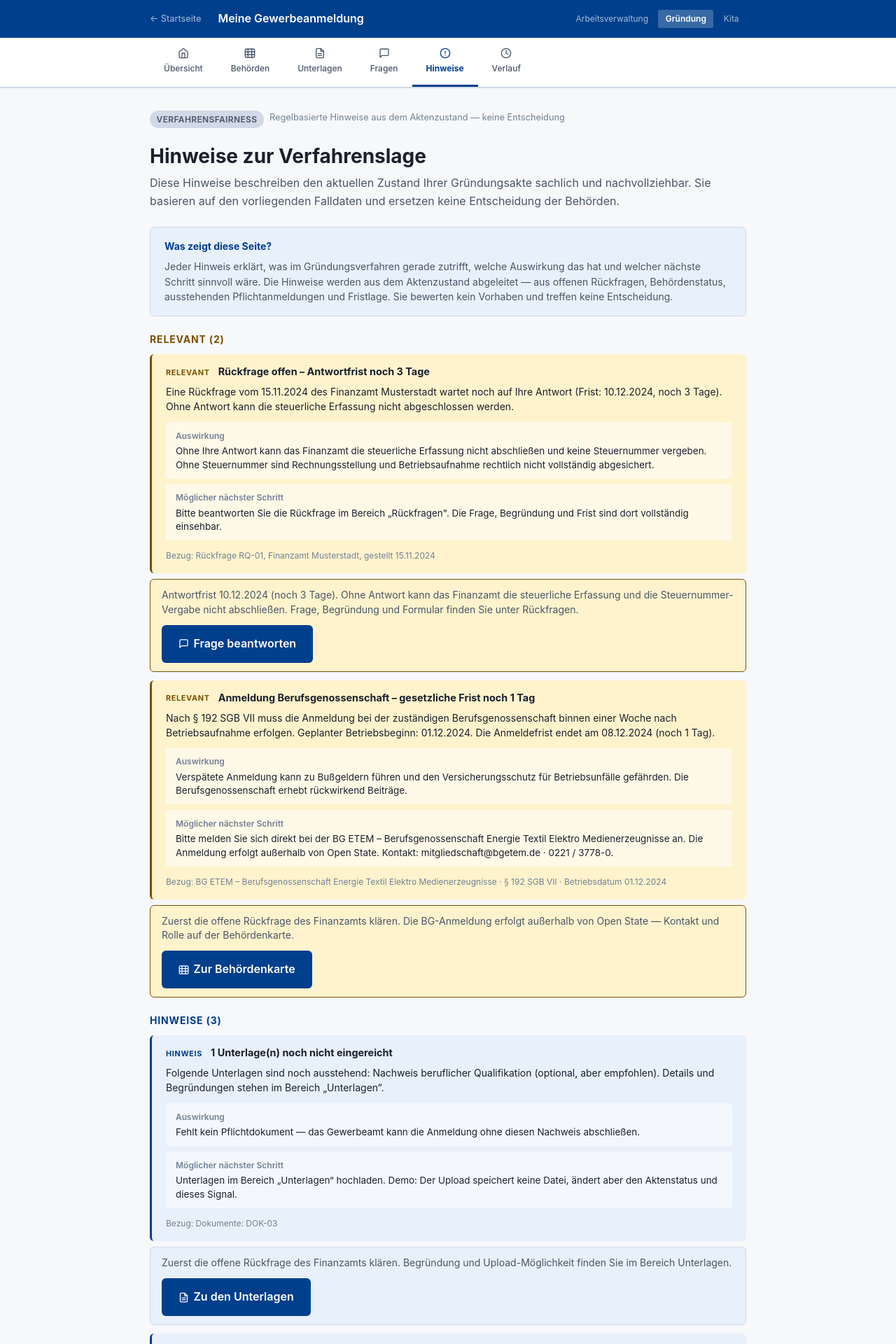
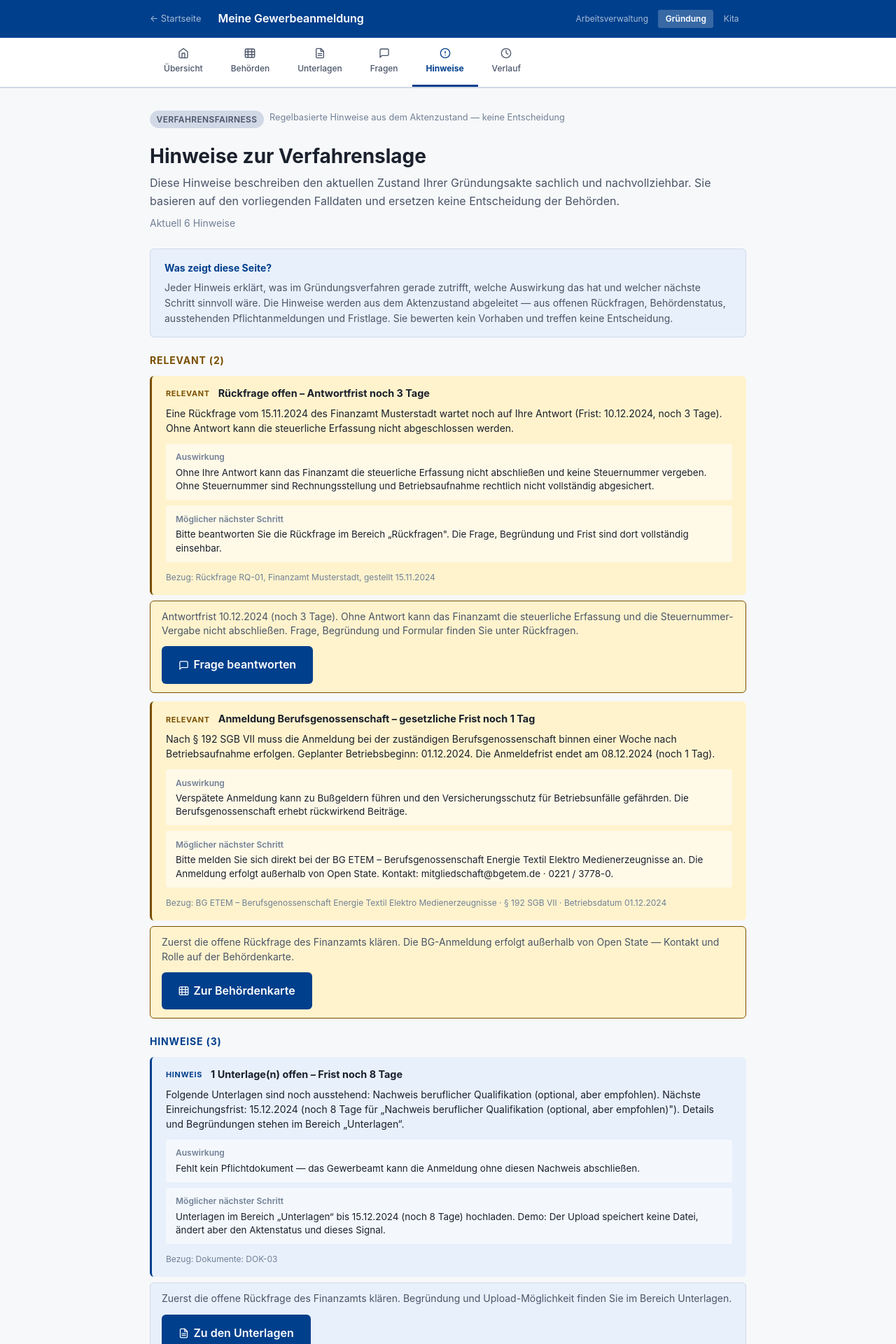
Before and after one commit to d0npedro/open-state, a Next.js app in the folder demo/: page /gruendung/hinweise in a window 1280 px wide. Shown: the top 1920 px of the page at 70% size. Built offline with nearby package versions, Linux system fonts and the light colour scheme.

Commit message:
feat(ug): Hinweise UNTERLAGE live nach Session-Upload inkl. Frist (US-UG-003)
Parität zu AV Q-167: berechnete Dokumenten-Frist im Fairness-Signal,
eigene Hinweise-Karte, Reaktions-Banner bei Upload, Dokumente-Testids.

```diff
--- a/demo/app/gruendung/hinweise/page.tsx
+++ b/demo/app/gruendung/hinweise/page.tsx
@@ -175,20 +175,188 @@ function FairnessSignalCta({
   );
 }
 
+/**
+ * UNTERLAGE: eigene Karte mit stabilen Frist-/Live-Testids (US-UG-003 / AV Q-167-Parität).
+ * FairnessPanel allein liefert keine festen testids für Titel/Erklärung.
+ */
+function UnterlagenSignalKarte({ signal }: { signal: FairnessSignal }) {
+  return (
+    <div
+      data-testid="hinweise-signal-unterlagen"
+      style={{
+        borderLeft: '3px solid var(--color-primary)',
+        background: 'var(--color-primary-light)',
+        borderRadius: 'var(--radius)',
+        padding: '1rem 1.25rem',
+      }}
+    >
+      <div
+        style={{
+          display: 'flex',
+          alignItems: 'flex-start',
+          gap: '0.75rem',
+          marginBottom: '0.5rem',
+          flexWrap: 'wrap',
+        }}
+      >
+        <span
+          style={{
+            fontSize: '0.68rem',
+            fontWeight: 700,
+            textTransform: 'uppercase',
+            letterSpacing: '0.06em',
+            color: 'var(--color-primary)',
+            paddingTop: '0.1rem',
+            whiteSpace: 'nowrap',
+          }}
+        >
+          Hinweis
+        </span>
+        <strong
+          style={{ fontSize: '0.9rem', color: 'var(--color-text)', lineHeight: 1.3 }}
+          data-testid="hinweise-signal-unterlagen-titel"
+        >
+          {signal.titel}
+        </strong>
+      </div>
+      <p
+        style={{
+          fontSize: '0.875rem',
+          color: 'var(--color-text)',
+          marginBottom: '0.75rem',
+          lineHeight: 1.5,
+        }}
+        data-testid="hinweise-signal-unterlagen-erklaerung"
+      >
+        {signal.erklaerung}
+      </p>
+      <div style={{ display: 'flex', flexDirection: 'column', gap: '0.5rem' }}>
+        <div
+          style={{
+            background: 'rgba(255,255,255,0.55)',
+            borderRadius: '4px',
+            padding: '0.6rem 0.875rem',
+          }}
+        >
+          <span
+            style={{
+              fontSize: '0.75rem',
+              fontWeight: 600,
+              color: 'var(--color-text-muted)',
+              display: 'block',
+              marginBottom: '0.2rem',
+            }}
+          >
+            Auswirkung
+          </span>
+          <p style={{ fontSize: '0.84rem', color: 'var(--color-text)', margin: 0, lineHeight: 1.45 }}>
+            {signal.auswirkung}
+          </p>
+        </div>
+        <div
+          style={{
+            background: 'rgba(255,255,255,0.55)',
+            borderRadius: '4px',
+            padding: '0.6rem 0.875rem',
+          }}
+        >
+          <span
+            style={{
+              fontSize: '0.75rem',
+              fontWeight: 600,
+              color: 'var(--color-text-muted)',
+              display: 'block',
+              marginBottom: '0.2rem',
+            }}
+          >
+            Möglicher nächster Schritt
+          </span>
+          <p style={{ fontSize: '0.84rem', color: 'var(--color-text)', margin: 0, lineHeight: 1.45 }}>
+            {signal.naechsterSchritt}
+          </p>
+        </div>
+        <p style={{ fontSize: '0.75rem', color: 'var(--color-text-muted)', marginTop: '0.25rem' }}>
+          Bezug: {signal.bezug}
+        </p>
+      </div>
+    </div>
+  );
+}
+
+function SignalBlock({
+  signal,
+  akte,
+}: {
+  signal: FairnessSignal;
+  akte: GruendungsAkte;
+}) {
+  const isUnterlagen = signal.typ === 'UG_UNTERLAGE_FEHLT' || signal.id === 'UG-UNTERLAGEN-FEHLEND';
+  const sectionPrefix =
+    signal.prioritaet === 'RELEVANT'
+      ? 'relevant'
+      : signal.prioritaet === 'INFO'
+        ? 'info'
+        : 'hinweis';
+
+  return (
+    <div
+      key={signal.id}
+      data-testid={`hinweise-${sectionPrefix}-${signal.id}`}
+      data-signal-typ={signal.typ}
+      data-signal-id={signal.id}
+    >
+      {isUnterlagen ? (
+        <UnterlagenSignalKarte signal={signal} />
+      ) : (
+        <FairnessPanel signale={[signal]} />
+      )}
+      <FairnessSignalCta signal={signal} akte={akte} />
+    </div>
+  );
+}
+
 export default function GruendungHinweisePage() {
-  const { akte } = useGruendungState();
+  const { akte, sessionUploadedIds } = useGruendungState();
   const signale = berechneFairnessSignaleGruendung(akte);
 
   const relevant = signale.filter(s => s.prioritaet === 'RELEVANT');
-  const hinweis  = signale.filter(s => s.prioritaet === 'HINWEIS');
-  const info     = signale.filter(s => s.prioritaet === 'INFO');
+  const hinweis = signale.filter(s => s.prioritaet === 'HINWEIS');
+  const info = signale.filter(s => s.prioritaet === 'INFO');
 
   const geloestCount = INITIAL_SIGNALE.length - signale.length;
-  const hatReaktion  = geloestCount > 0;
+  const hatReaktion = geloestCount > 0;
+
+  const unterlagenSignal = signale.find(
+    s => s.typ === 'UG_UNTERLAGE_FEHLT' || s.id === 'UG-UNTERLAGEN-FEHLEND'
+  );
+  const initialUnterlagen = INITIAL_SIGNALE.find(
+    s => s.typ === 'UG_UNTERLAGE_FEHLT' || s.id === 'UG-UNTERLAGEN-FEHLEND'
+  );
+  const unterlagenEntfallen = Boolean(initialUnterlagen) && !unterlagenSignal;
+  const hatUploadInSession = sessionUploadedIds.length > 0;
+
+  // Banner-Text: Rückfrage und/oder Upload (nicht nur RQ)
+  let aktionsText = 'Ihre Aktion';
+  if (hatUploadInSession && unterlagenEntfallen) {
+    aktionsText = 'Ihre Aktion (Unterlagen eingereicht)';
+  } else if (hatUploadInSession) {
+    aktionsText =
+      'Ihre Aktion (Unterlagen teilweise eingereicht oder Rückfrage beantwortet)';
+  } else {
+    aktionsText = 'Ihre Aktion (Rückfrage beantwortet)';
+  }
 
   return (
     <div style={{ display: 'flex', flexDirection: 'column', gap: '1.5rem' }}>
-      <div style={{ fontSize: '0.8rem', color: 'var(--color-text-muted)', display: 'flex', gap: '0.5rem', flexWrap: 'wrap' }}>
+      <div
+        style={{
+          fontSize: '0.8rem',
+          color: 'var(--color-text-muted)',
+          display: 'flex',
+          gap: '0.5rem',
+          flexWrap: 'wrap',
+        }}
+      >
         <span className="badge badge-neutral">Verfahrensfairness</span>
         <span>Regelbasierte Hinweise aus dem Aktenzustand — keine Entscheidung</span>
       </div>
@@ -197,47 +365,78 @@ export default function GruendungHinweisePage() {
       <div>
         <h1 style={{ marginBottom: '0.5rem' }}>Hinweise zur Verfahrenslage</h1>
         <p>
-          Diese Hinweise beschreiben den aktuellen Zustand Ihrer Gründungsakte sachlich und nachvollziehbar.
-          Sie basieren auf den vorliegenden Falldaten und ersetzen keine Entscheidung der Behörden.
+          Diese Hinweise beschreiben den aktuellen Zustand Ihrer Gründungsakte sachlich und
+          nachvollziehbar. Sie basieren auf den vorliegenden Falldaten und ersetzen keine
+          Entscheidung der Behörden.
+        </p>
+        <p
+          style={{ margin: '0.5rem 0 0', fontSize: '0.875rem', color: 'var(--color-text-muted)' }}
+          data-testid="hinweise-signal-count"
+        >
+          Aktuell {signale.length} {signale.length === 1 ? 'Hinweis' : 'Hinweise'}
+          {geloestCount > 0 && (
+            <span data-testid="hinweise-signal-geloest">
+              {' '}
+              · {geloestCount} seit Sitzungsbeginn entfallen
+            </span>
+          )}
         </p>
       </div>
 
       {/* Reaktions-Banner (erscheint nach State-Wechsel) */}
       {hatReaktion && (
-        <div style={{
+        <div
+          style={{
             background: 'var(--color-success-light)',
             border: '1px solid var(--color-success)',
             borderLeft: '4px solid var(--color-success)',
             borderRadius: 'var(--radius)',
             padding: '1rem 1.25rem',
             fontSize: '0.875rem',
-        }}>
+          }}
+          data-testid="hinweise-regelwerk-reaktion"
+          role="status"
+        >
           <strong style={{ display: 'block', marginBottom: '0.4rem', color: 'var(--color-success)' }}>
             Regelwerk hat reagiert
           </strong>
           <p style={{ margin: 0, lineHeight: 1.55 }}>
-            Durch Ihre Aktion (Rückfrage beantwortet) {geloestCount === 1 ? 'ist 1 Hinweis' : `sind ${geloestCount} Hinweise`} entfallen.
-            Das Fairness-Regelwerk hat den geänderten Aktenzustand erkannt und die Liste aktualisiert.
+            Durch {aktionsText}{' '}
+            {geloestCount === 1 ? 'ist 1 Hinweis' : `sind ${geloestCount} Hinweise`} entfallen.
+            Das Fairness-Regelwerk hat den geänderten Aktenzustand erkannt und die Liste
+            aktualisiert.
           </p>
         </div>
       )}
 
       {/* Erklärungshinweis */}
-      <div style={{ background: 'var(--color-primary-light)', border: '1px solid var(--color-border)', borderRadius: 'var(--radius)', padding: '1rem 1.25rem', fontSize: '0.875rem' }}>
+      <div
+        style={{
+          background: 'var(--color-primary-light)',
+          border: '1px solid var(--color-border)',
+          borderRadius: 'var(--radius)',
+          padding: '1rem 1.25rem',
+          fontSize: '0.875rem',
+        }}
+      >
         <strong style={{ display: 'block', marginBottom: '0.4rem', color: 'var(--color-primary)' }}>
           Was zeigt diese Seite?
         </strong>
         <p style={{ margin: 0, lineHeight: 1.55 }}>
-          Jeder Hinweis erklärt, was im Gründungsverfahren gerade zutrifft, welche Auswirkung das hat
-          und welcher nächste Schritt sinnvoll wäre. Die Hinweise werden aus dem Aktenzustand abgeleitet —
-          aus offenen Rückfragen, Behördenstatus, ausstehenden Pflichtanmeldungen und Fristlage.
-          Sie bewerten kein Vorhaben und treffen keine Entscheidung.
+          Jeder Hinweis erklärt, was im Gründungsverfahren gerade zutrifft, welche Auswirkung das
+          hat und welcher nächste Schritt sinnvoll wäre. Die Hinweise werden aus dem Aktenzustand
+          abgeleitet — aus offenen Rückfragen, Behördenstatus, ausstehenden Pflichtanmeldungen und
+          Fristlage. Sie bewerten kein Vorhaben und treffen keine Entscheidung.
         </p>
       </div>
 
       {/* Signale */}
       {signale.length === 0 ? (
-        <div className="card" style={{ borderLeft: '3px solid var(--color-success)' }}>
+        <div
+          className="card"
+          style={{ borderLeft: '3px solid var(--color-success)' }}
+          data-testid="hinweise-keine-signale"
+        >
           <strong>Keine Hinweise</strong>
           <p style={{ marginTop: '0.25rem', fontSize: '0.875rem' }}>
             Der Aktenzustand zeigt derzeit keine Auffälligkeiten.
@@ -246,54 +445,81 @@ export default function GruendungHinweisePage() {
       ) : (
         <>
           {relevant.length > 0 && (
-            <section>
-              <h2 style={{ fontSize: '0.875rem', fontWeight: 700, textTransform: 'uppercase', letterSpacing: '0.06em', color: 'var(--color-warning)', marginBottom: '0.75rem' }}>
+            <section data-testid="hinweise-section-relevant">
+              <h2
+                style={{
+                  fontSize: '0.875rem',
+                  fontWeight: 700,
+                  textTransform: 'uppercase',
+                  letterSpacing: '0.06em',
+                  color: 'var(--color-warning)',
+                  marginBottom: '0.75rem',
+                }}
+              >
                 Relevant ({relevant.length})
               </h2>
               <div style={{ display: 'flex', flexDirection: 'column', gap: '0.75rem' }}>
                 {relevant.map(sig => (
-                  <div key={sig.id} data-testid={`hinweise-relevant-${sig.id}`}>
-                    <FairnessPanel signale={[sig]} />
-                    <FairnessSignalCta signal={sig} akte={akte} />
-                  </div>
+                  <SignalBlock key={sig.id} signal={sig} akte={akte} />
                 ))}
               </div>
             </section>
           )}
           {hinweis.length > 0 && (
-            <section>
-              <h2 style={{ fontSize: '0.875rem', fontWeight: 700, textTransform: 'uppercase', letterSpacing: '0.06em', color: 'var(--color-primary)', marginBottom: '0.75rem' }}>
+            <section data-testid="hinweise-section-hinweis">
+              <h2
+                style={{
+                  fontSize: '0.875rem',
+                  fontWeight: 700,
+                  textTransform: 'uppercase',
+                  letterSpacing: '0.06em',
+                  color: 'var(--color-primary)',
+                  marginBottom: '0.75rem',
+                }}
+              >
                 Hinweise ({hinweis.length})
               </h2>
               <div style={{ display: 'flex', flexDirection: 'column', gap: '0.75rem' }}>
                 {hinweis.map(sig => (
-                  <div key={sig.id} data-testid={`hinweise-hinweis-${sig.id}`}>
-                    <FairnessPanel signale={[sig]} />
-                    <FairnessSignalCta signal={sig} akte={akte} />
-                  </div>
+                  <SignalBlock key={sig.id} signal={sig} akte={akte} />
                 ))}
               </div>
             </section>
           )}
           {info.length > 0 && (
-            <section>
-              <h2 style={{ fontSize: '0.875rem', fontWeight: 700, textTransform: 'uppercase', letterSpacing: '0.06em', color: 'var(--color-neutral)', marginBottom: '0.75rem' }}>
+            <section data-testid="hinweise-section-info">
+              <h2
+                style={{
+                  fontSize: '0.875rem',
+                  fontWeight: 700,
+                  textTransform: 'uppercase',
+                  letterSpacing: '0.06em',
+                  color: 'var(--color-neutral)',
+                  marginBottom: '0.75rem',
+                }}
+              >
                 Informationen ({info.length})
               </h2>
               <div style={{ display: 'flex', flexDirection: 'column', gap: '0.75rem' }}>
                 {info.map(sig => (
-                  <div key={sig.id} data-testid={`hinweise-info-${sig.id}`}>
-                    <FairnessPanel signale={[sig]} />
-                    <FairnessSignalCta signal={sig} akte={akte} />
-                  </div>
+                  <SignalBlock key={sig.id} signal={sig} akte={akte} />
                 ))}
               </div>
             </section>
           )}
-          <div style={{ padding: '0.875rem 1rem', background: 'var(--color-neutral-light)', borderRadius: 'var(--radius)', fontSize: '0.8rem', color: 'var(--color-text-muted)', lineHeight: 1.5 }}>
-            Die Hinweise werden automatisch aus den vorliegenden Aktendaten abgeleitet.
-            Sie sind Orientierung — keine Rechtsauskunft und keine Entscheidung.
-            Verantwortlich für die Verfahrensentscheidungen sind die beteiligten Behörden.
+          <div
+            style={{
+              padding: '0.875rem 1rem',
+              background: 'var(--color-neutral-light)',
+              borderRadius: 'var(--radius)',
+              fontSize: '0.8rem',
+              color: 'var(--color-text-muted)',
+              lineHeight: 1.5,
+            }}
+          >
+            Die Hinweise werden automatisch aus den vorliegenden Aktendaten abgeleitet. Sie sind
+            Orientierung — keine Rechtsauskunft und keine Entscheidung. Verantwortlich für die
+            Verfahrensentscheidungen sind die beteiligten Behörden.
           </div>
         </>
       )}
--- a/demo/lib/fairness/gruendung-rules.ts
+++ b/demo/lib/fairness/gruendung-rules.ts
@@ -302,24 +302,69 @@ export function berechneFairnessSignaleGruendung(akte: GruendungsAkte): Fairness
   // ─── Signal 1b: Angeforderte Unterlagen noch nicht eingereicht ────────────
   // Regel: Dokumente mit Status ANGEFORDERT (oder ABGELEHNT) blockieren bzw.
   //        verzögern die vollständige Aktenführung, auch wenn optional empfohlen.
+  // Frist: analog AV – berechnete Resttage gegen FIKTIVES_HEUTE_GRUENDUNG,
+  //        nächste Einreichungsfrist im Titel/Erklärung, Priorität bei ≤3 Tagen.
   const fehlendeDokumente = akte.dokumente.filter(
     d => d.status === 'ANGEFORDERT' || d.status === 'ABGELEHNT'
   );
   if (fehlendeDokumente.length > 0) {
+    const abgelehnt = fehlendeDokumente.filter(d => d.status === 'ABGELEHNT');
     const names = fehlendeDokumente.map(d => d.bezeichnung).join('; ');
+    const abgelehntHinweis =
+      abgelehnt.length > 0
+        ? ` Davon abgelehnt und erneut einzureichen: ${abgelehnt.map(d => d.bezeichnung).join('; ')}.`
+        : '';
+
+    const dokMitFrist = fehlendeDokumente
+      .filter(d => d.fristDatum && d.frist)
+      .map(d => ({
+        bezeichnung: d.bezeichnung,
+        frist: d.frist as string,
+        resttage: berechneFristTage(d.fristDatum as string, heute),
+      }))
+      .sort((a, b) => a.resttage - b.resttage);
+    const naechsteFrist = dokMitFrist[0];
+    let fristLabel = '';
+    let fristHinweis = '';
+    if (naechsteFrist) {
+      const t = naechsteFrist.resttage;
+      fristLabel =
+        t < 0
+          ? `${Math.abs(t)} Tage überschritten`
+          : t === 0
+            ? 'heute'
+            : `noch ${t} Tag${t === 1 ? '' : 'e'}`;
+      const gleicheFrist =
+        dokMitFrist.length > 1 && dokMitFrist.every(d => d.frist === naechsteFrist.frist);
+      fristHinweis =
+        ` Nächste Einreichungsfrist: ${naechsteFrist.frist} (${fristLabel}` +
+        (gleicheFrist
+          ? ' für die ausstehenden Unterlagen'
+          : ` für „${naechsteFrist.bezeichnung}"`) +
+        ').';
+    }
+    const fristDringend = naechsteFrist != null && naechsteFrist.resttage <= 3;
+
     signale.push({
       id: 'UG-UNTERLAGEN-FEHLEND',
       typ: 'UG_UNTERLAGE_FEHLT',
-      titel: `${fehlendeDokumente.length} Unterlage(n) noch nicht eingereicht`,
+      titel: naechsteFrist
+        ? `${fehlendeDokumente.length} Unterlage(n) offen – Frist ${fristLabel}`
+        : `${fehlendeDokumente.length} Unterlage(n) noch nicht eingereicht`,
       erklaerung:
-        `Folgende Unterlagen sind noch ausstehend: ${names}. ` +
-        `Details und Begründungen stehen im Bereich „Unterlagen“.`,
+        `Folgende Unterlagen sind noch ausstehend: ${names}.` +
+        abgelehntHinweis +
+        fristHinweis +
+        ` Details und Begründungen stehen im Bereich „Unterlagen“.`,
       auswirkung: fehlendeDokumente.map(d => d.konsequenz).join(' '),
-      naechsterSchritt:
-        'Unterlagen im Bereich „Unterlagen“ hochladen. ' +
-        'Demo: Der Upload speichert keine Datei, ändert aber den Aktenstatus und dieses Signal.',
+      naechsterSchritt: naechsteFrist
+        ? `Unterlagen im Bereich „Unterlagen“ bis ${naechsteFrist.frist} (${fristLabel}) hochladen. ` +
+          'Demo: Der Upload speichert keine Datei, ändert aber den Aktenstatus und dieses Signal.'
+        : 'Unterlagen im Bereich „Unterlagen“ hochladen. ' +
+          'Demo: Der Upload speichert keine Datei, ändert aber den Aktenstatus und dieses Signal.',
       bezug: `Dokumente: ${fehlendeDokumente.map(d => d.id).join(', ')}`,
-      prioritaet: 'HINWEIS',
+      // Abgelehnte Unterlagen oder knappe Frist (≤3 Tage) sind dringlicher
+      prioritaet: abgelehnt.length > 0 || fristDringend ? 'RELEVANT' : 'HINWEIS',
     });
   }
 
```
Also changed, not shown: demo/app/gruendung/dokumente/page.tsx (+22 -4 lines), 2 other files (tests, documents, lock files or other folders). Lines whose indentation alone changed are shown as unchanged.
